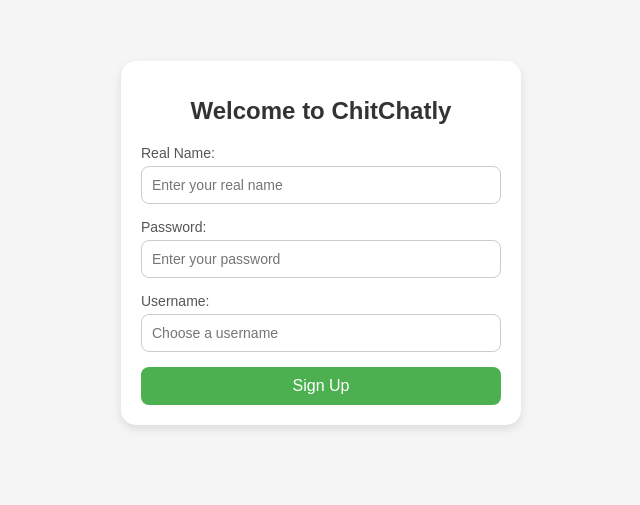
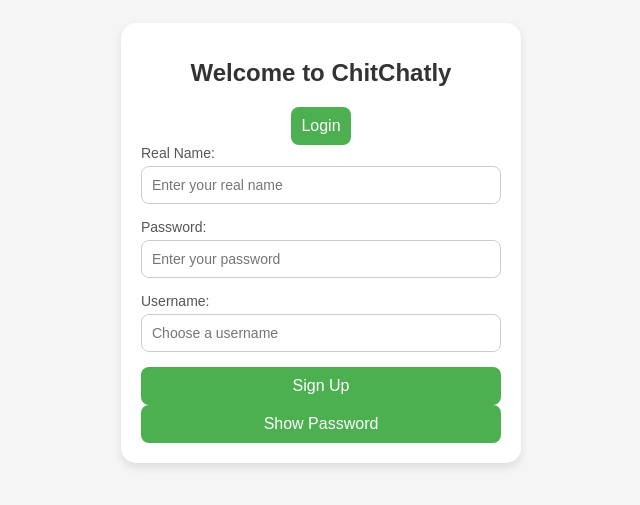
Before and after one commit to coder9867/ChitChatly, a plain HTML site: page index.html in a window 1280 px wide. Shown: the part 157-662 px from the top of the page, without its empty margins (319-959 px from the left). Drawn offline with Linux system fonts and the light colour scheme.

Commit message:
Update index.html

```diff
--- a/index.html
+++ b/index.html
@@ -11,6 +11,10 @@
   <div class="container">
     <div class="card">
       <h1 class="title">Welcome to ChitChatly</h1>
+
+      <!-- Login Button -->
+      <button id="loginButton">Login</button>
+
       <form id="signupForm">
         <label for="realName">Real Name:</label>
         <input type="text" id="realName" name="realName" placeholder="Enter your real name" required>
@@ -22,6 +26,9 @@
         <input type="text" id="username" name="username" placeholder="Choose a username" required>
 
         <button type="submit">Sign Up</button>
+
+        <!-- Toggle Password Button -->
+        <button type="button" id="togglePassword">Show Password</button>
       </form>
     </div>
   </div>
```
